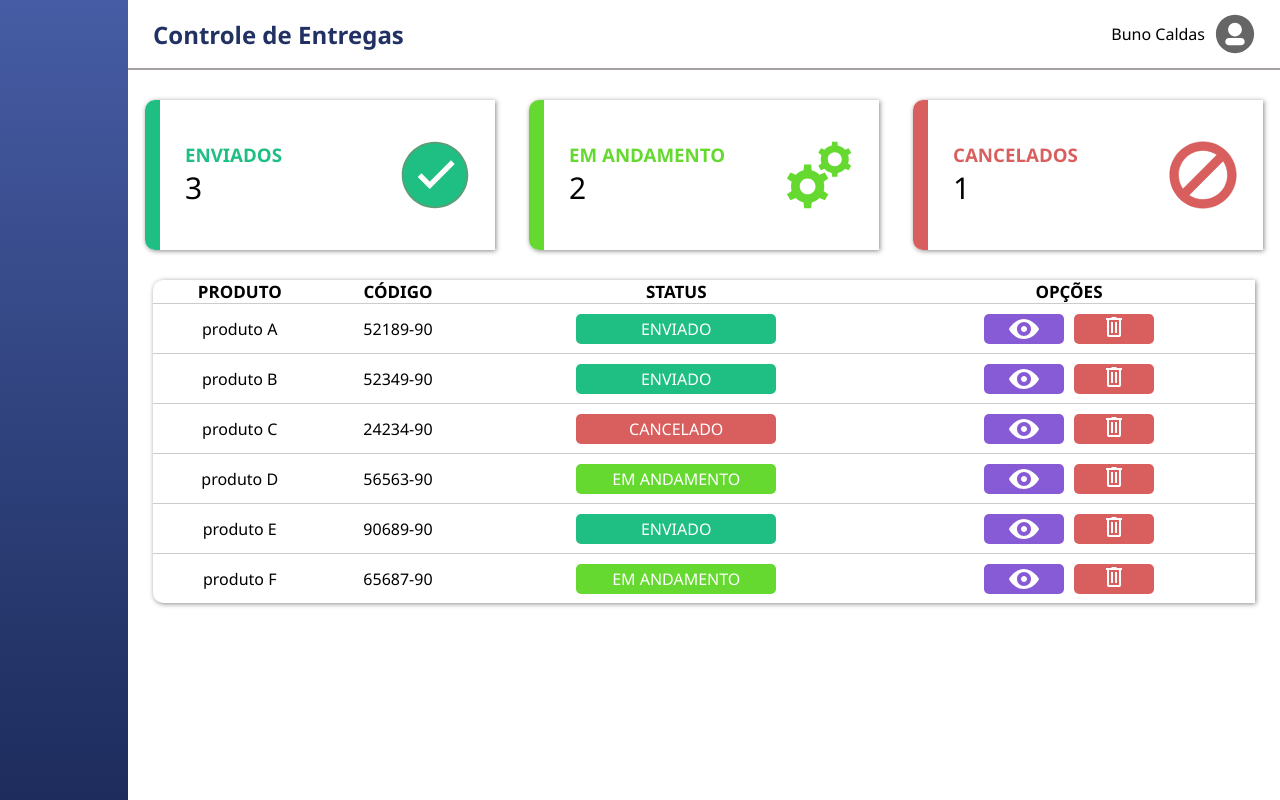
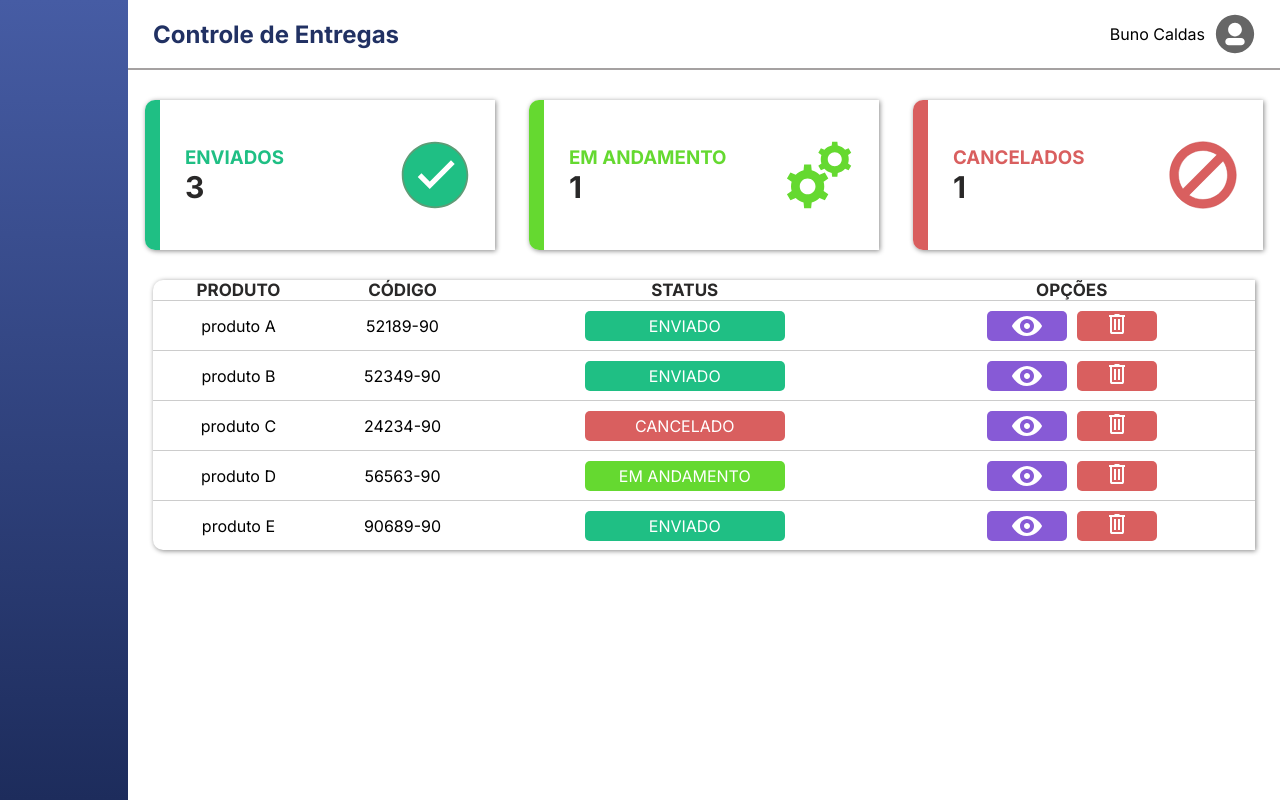
Before and after one commit to WillDavid/Desafio-Tutilabs, a React (Create React App) app in the folder tutilabschallenger/: page / in a window 1280 px wide. Built offline with nearby package versions, Linux system fonts and the light colour scheme.

Commit message:
update app css and cardStatus css

```diff
--- a/tutilabschallenger/public/index.html
+++ b/tutilabschallenger/public/index.html
@@ -2,6 +2,9 @@
 <html lang="PT-BR">
   <head>
     <meta charset="utf-8" />
+    <link rel="preconnect" href="https://fonts.googleapis.com">
+    <link rel="preconnect" href="https://fonts.gstatic.com" crossorigin>
+    <link href="https://fonts.googleapis.com/css2?family=Inter:wght@400;700&display=swap" rel="stylesheet">
     <link rel="icon" href="%PUBLIC_URL%/favicon.ico" />
     <meta name="viewport" content="width=device-width, initial-scale=1" />
     <meta name="theme-color" content="#000000" />
--- a/tutilabschallenger/src/App.css
+++ b/tutilabschallenger/src/App.css
@@ -2,14 +2,15 @@
   margin: 0;
   padding: 0;
   box-sizing: border-box;
-  font-family: sans-serif;
-  font-family:'Segoe UI', Tahoma, Geneva, Verdana, sans-serif
+
 }
 
 .app {
   display: flex;
   width: 100vw;
   height: 100vh;
+  font-family: 'Inter', sans-serif;
+
 }
 
 .content {
--- a/tutilabschallenger/src/App.js
+++ b/tutilabschallenger/src/App.js
@@ -1,7 +1,7 @@
 import './App.css'; // ESTILO DO APP.JS
 
 import React, { useState } from "react";
-import {nanoid} from 'nanoid'
+
 
 // COMPONENTES
 
@@ -30,7 +30,6 @@
 		{id: 3, produto: 'produto C', codigo: '24234-90', status: 'CANCELADO'},
 		{id: 4, produto: 'produto D', codigo: '56563-90', status: 'EM ANDAMENTO'},
 		{id: 5, produto: 'produto E', codigo: '90689-90', status: 'ENVIADO'},
-		{id: 6, produto: 'produto F', codigo: '65687-90', status: 'EM ANDAMENTO'},
 	]
 
 
--- a/tutilabschallenger/src/components/CardStatus/cardStatus.css
+++ b/tutilabschallenger/src/components/CardStatus/cardStatus.css
@@ -29,6 +29,8 @@
 
 .cardsStatus spam {
     font-size: 30px;
+    color: #292828;
+    font-weight: 700;
 }
 
 .cardImg {
--- a/tutilabschallenger/src/components/Table/table.css
+++ b/tutilabschallenger/src/components/Table/table.css
@@ -11,6 +11,8 @@
 
 table th {
     font-size: 17px;
+    color: #292828;
+
 }
 
 table td {
--- a/tutilabschallenger/src/index.css
+++ b/tutilabschallenger/src/index.css
@@ -1,10 +1,10 @@
+
+
 body {
   margin: 0;
-  font-family: -apple-system, BlinkMacSystemFont, 'Segoe UI', 'Roboto', 'Oxygen',
-    'Ubuntu', 'Cantarell', 'Fira Sans', 'Droid Sans', 'Helvetica Neue',
-    sans-serif;
   -webkit-font-smoothing: antialiased;
   -moz-osx-font-smoothing: grayscale;
+  font-family: 'Inter', sans-serif;
 }
 
 code {
```
